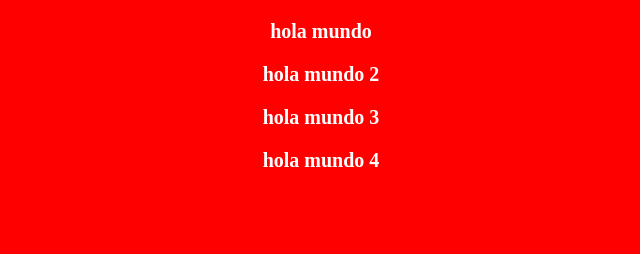
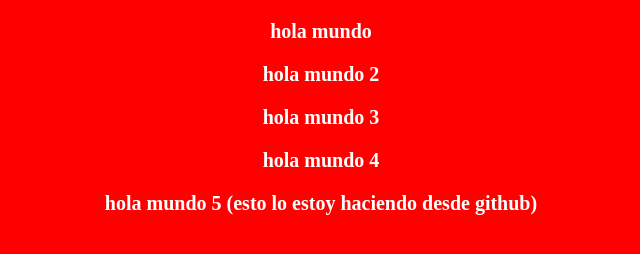
Before and after one commit to AinhoaAP-25/Git, a plain HTML site: page index.html in a window 1280 px wide. Shown: the whole page, without its empty margins (319-959 px from the left). Drawn offline with Linux system fonts and the light colour scheme.

Commit message:
cambios desde github

```diff
--- a/index.html
+++ b/index.html
@@ -11,5 +11,6 @@
     <p> hola mundo 2 </p>
     <p> hola mundo 3 </p>
     <p> hola mundo 4 </p>
+    <p> hola mundo 5 (esto lo estoy haciendo desde github)</p>
 </body>
 </html>
```
